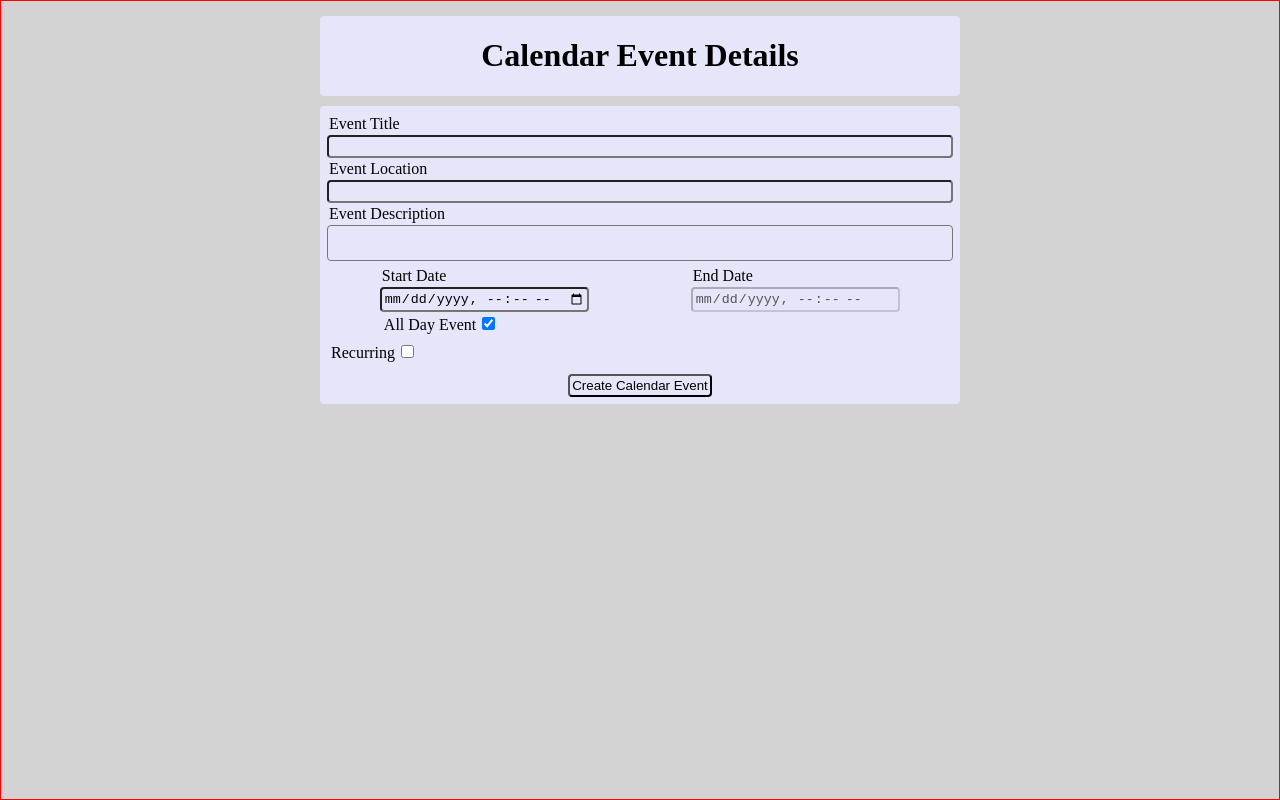
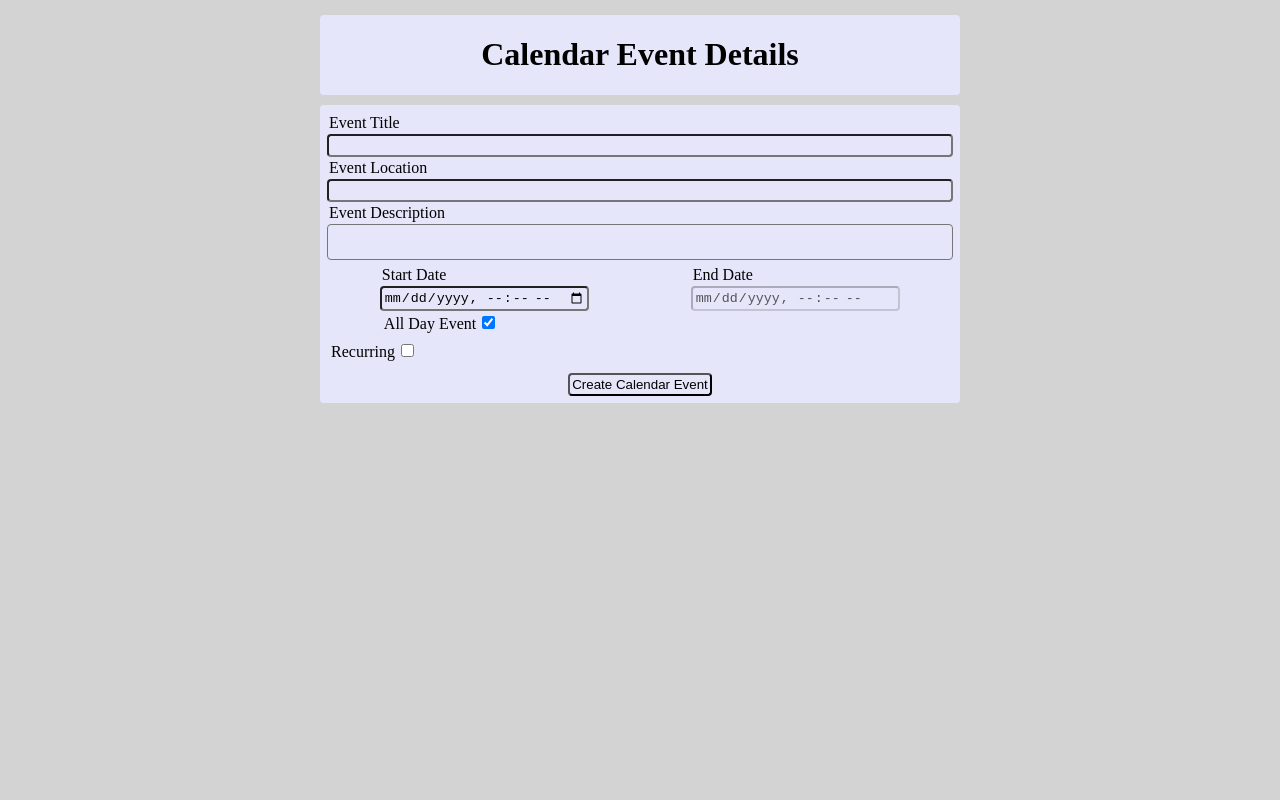
Before and after one commit to pfelto/ReactCalendarEvents, a React app: page / in a window 1280 px wide. Built offline with nearby package versions, Linux system fonts and the light colour scheme.

Commit message:
Had to change layout and remove a border left in from testing

```diff
--- a/src/index.css
+++ b/src/index.css
@@ -3,6 +3,7 @@
 }
 
 body {
+  box-sizing: border-box;
   margin: 0;
 }
 
@@ -13,8 +14,7 @@ body {
   background-color: lightgray;
   padding-top: 15px;
   padding-bottom: 15px;
-  height: 100vh;
-  border: 1px solid red;
+  min-height: 100vh;
 }
 
 .header {
```
